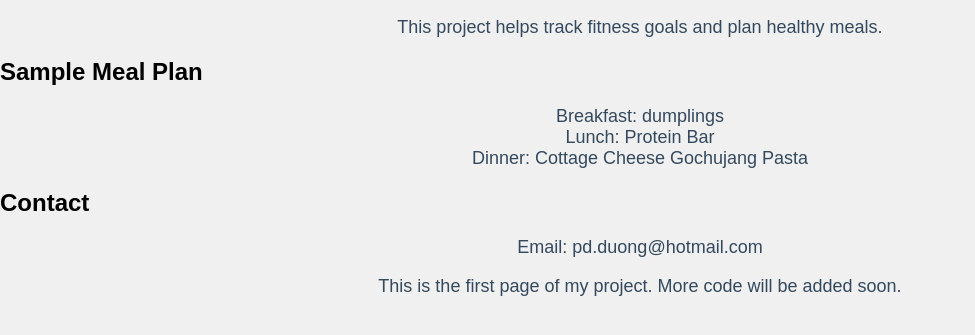
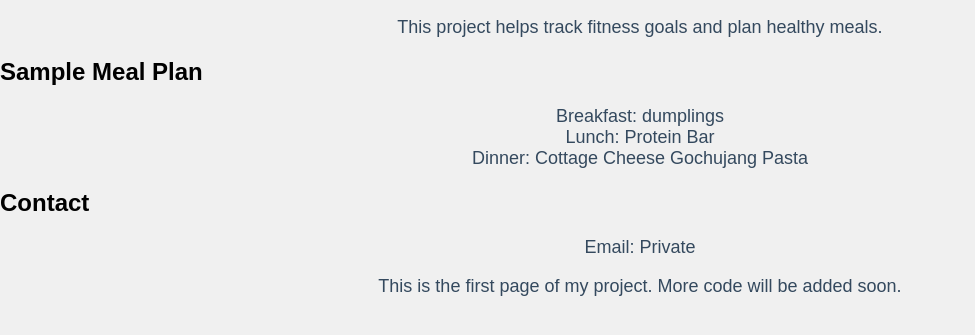
Before and after one commit to Pahkun/fitness-diet, a plain HTML site: page index.html in a window 1280 px wide. Shown: the part 209-544 px from the top of the page, without its empty margins (0-975 px from the left). Drawn offline with Linux system fonts and the light colour scheme.

Commit message:
Update email address to private in contact section

```diff
--- a/index.html
+++ b/index.html
@@ -28,7 +28,7 @@
 
 <section id="contact">
     <h2>Contact</h2>
-    <p>Email: pd.duong@hotmail.com</p>
+    <p>Email: Private</p>
 </section>
     <p>This is the first page of my project. More code will be added soon.</p>
 </body>
```
